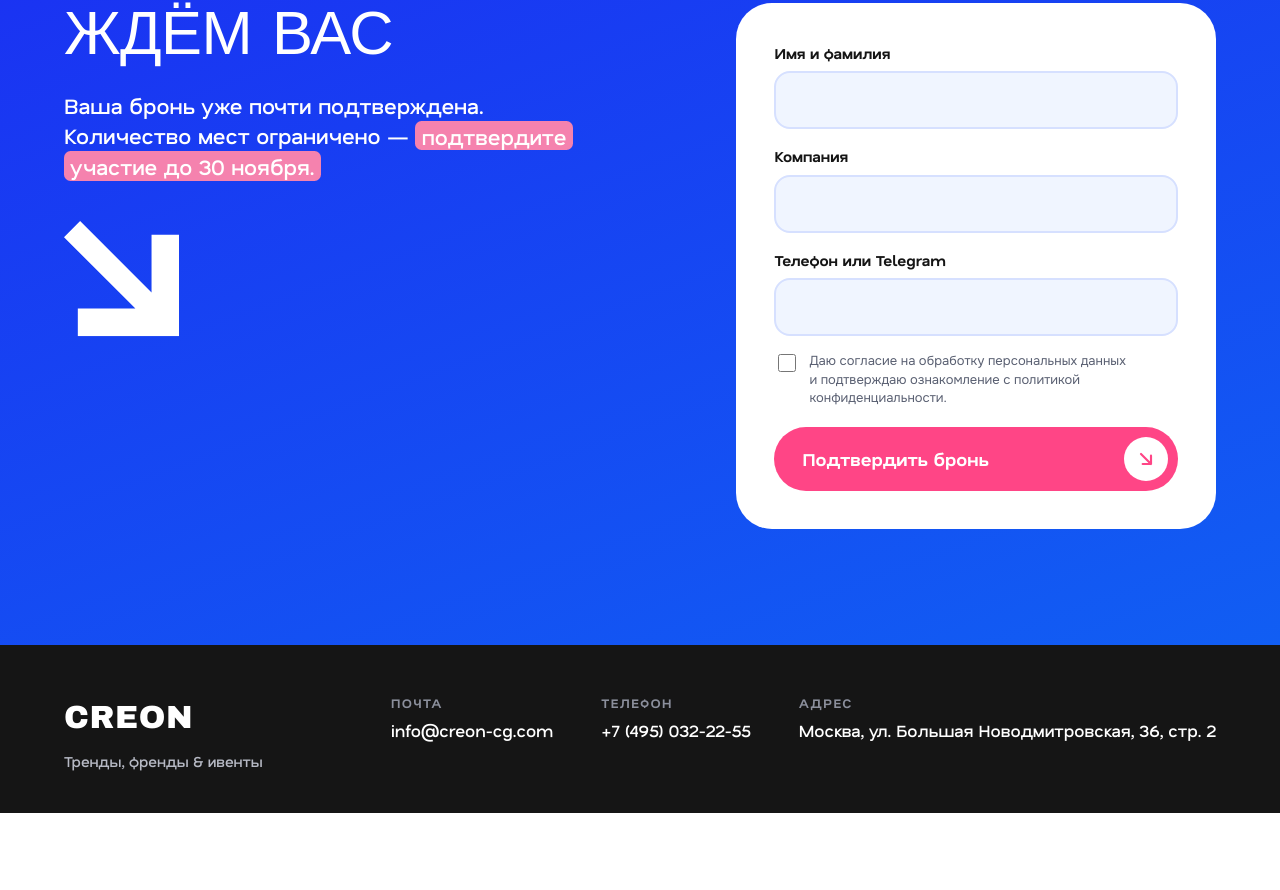
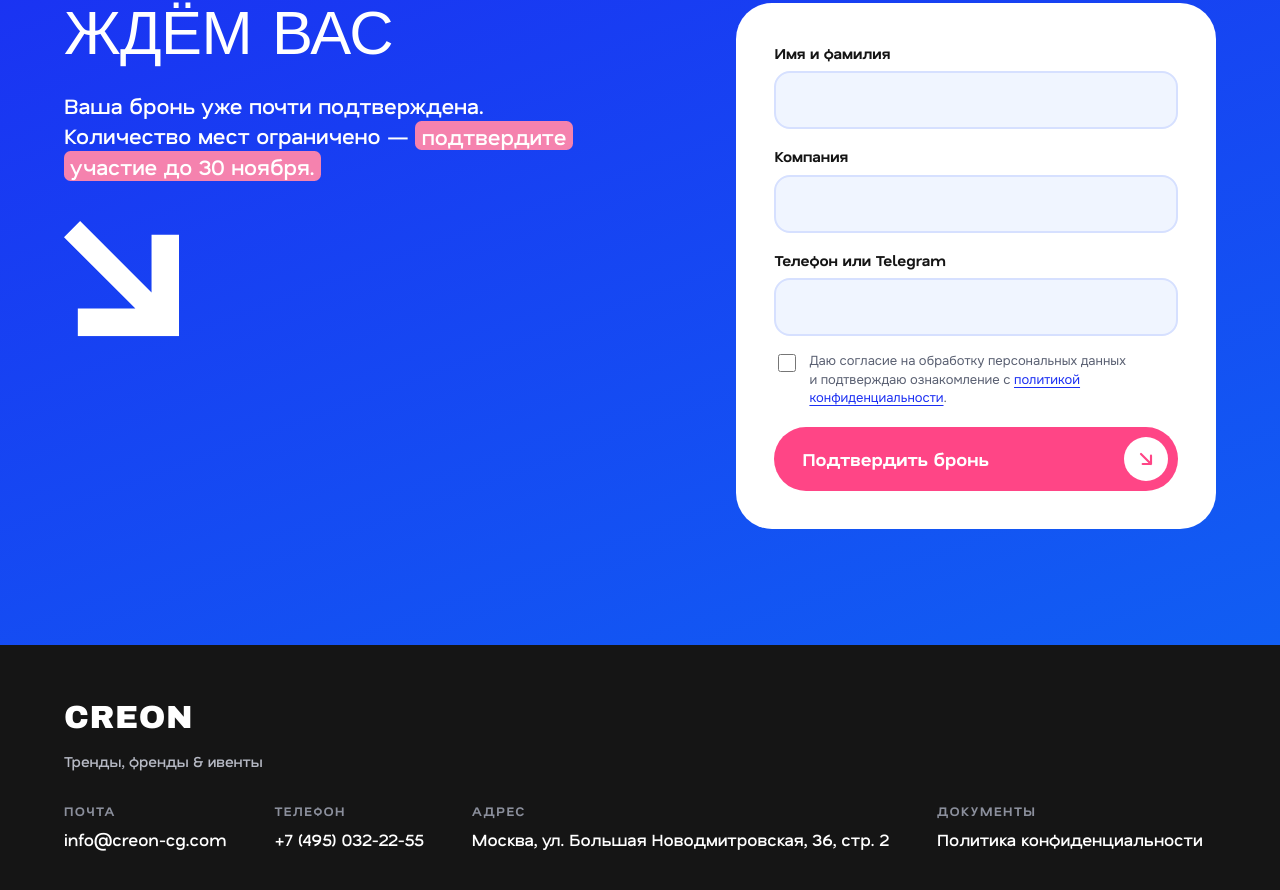
Before and after one commit to prikhodink/nado-bronirovat, a plain HTML site: page index.html in a window 1280 px wide. Shown: the part 3972-4862 px from the top of the page. Before the commit the page ends 4785 px from the top, so only its background shows below. Drawn offline with Linux system fonts and the light colour scheme; a web font is replaced by a local one.

Commit message:
Ссылка на политику конфиденциальности
Co-Authored-By: Claude Fable 5.2 <noreply@anthropic.com>

```diff
--- a/index.html
+++ b/index.html
@@ -163,6 +163,7 @@ section{position:relative}
 .field input{width:100%;font:inherit;font-size:17px;padding:14px 18px;border-radius:16px;border:2px solid #d6e0ff;background:var(--blue-soft);color:var(--ink);transition:border-color .2s}
 .field input:focus{border-color:var(--blue);outline:none}
 .consent{display:flex;gap:10px;align-items:flex-start;font-size:13px;line-height:1.4;color:#5a6072}
+.consent a{color:var(--blue);text-underline-offset:3px}
 .consent input{margin-top:2px;width:18px;height:18px;accent-color:var(--blue);flex:none}
 .form .btn{justify-content:space-between;width:100%;font-size:18px;margin-top:4px}
 .hp{position:absolute;left:-9999px;width:1px;height:1px;opacity:0}
@@ -390,7 +391,7 @@ section{position:relative}
       </div>
       <label class="consent">
         <input type="checkbox" name="consent" required>
-        <span>Даю согласие на&nbsp;обработку персональных данных и&nbsp;подтверждаю ознакомление с&nbsp;политикой конфиденциальности.</span>
+        <span>Даю согласие на&nbsp;обработку персональных данных и&nbsp;подтверждаю ознакомление с&nbsp;<a href="https://creon-cg.com/static/policy-privacy-COsMta6J.pdf" target="_blank" rel="noopener">политикой конфиденциальности</a>.</span>
       </label>
       <input class="hp" type="text" name="website" tabindex="-1" autocomplete="off" aria-hidden="true">
       <p class="form__error" role="alert" hidden>Не&nbsp;получилось отправить заявку. Попробуйте ещё раз или&nbsp;позвоните нам: <a href="tel:+74950322255">+7&nbsp;(495)&nbsp;032-22-55</a>.</p>
@@ -414,6 +415,7 @@ section{position:relative}
       <div><dt>Почта</dt><dd><a href="mailto:info@creon-cg.com">info@creon-cg.com</a></dd></div>
       <div><dt>Телефон</dt><dd><a href="tel:+74950322255">+7 (495) 032-22-55</a></dd></div>
       <div><dt>Адрес</dt><dd>Москва, ул. Большая Новодмитровская, 36, стр. 2</dd></div>
+      <div><dt>Документы</dt><dd><a href="https://creon-cg.com/static/policy-privacy-COsMta6J.pdf" target="_blank" rel="noopener">Политика конфиденциальности</a></dd></div>
     </dl>
   </div>
 </footer>
```
